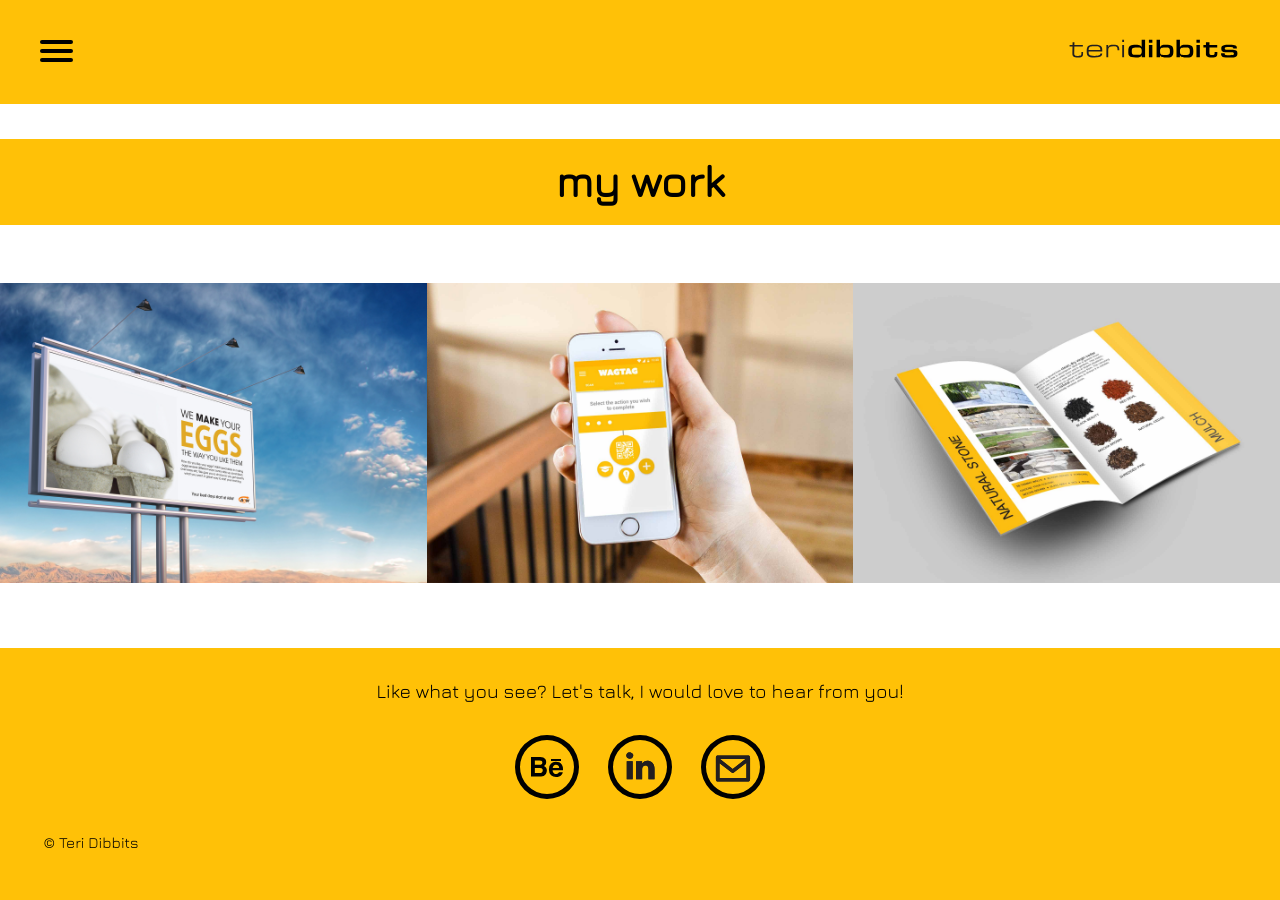
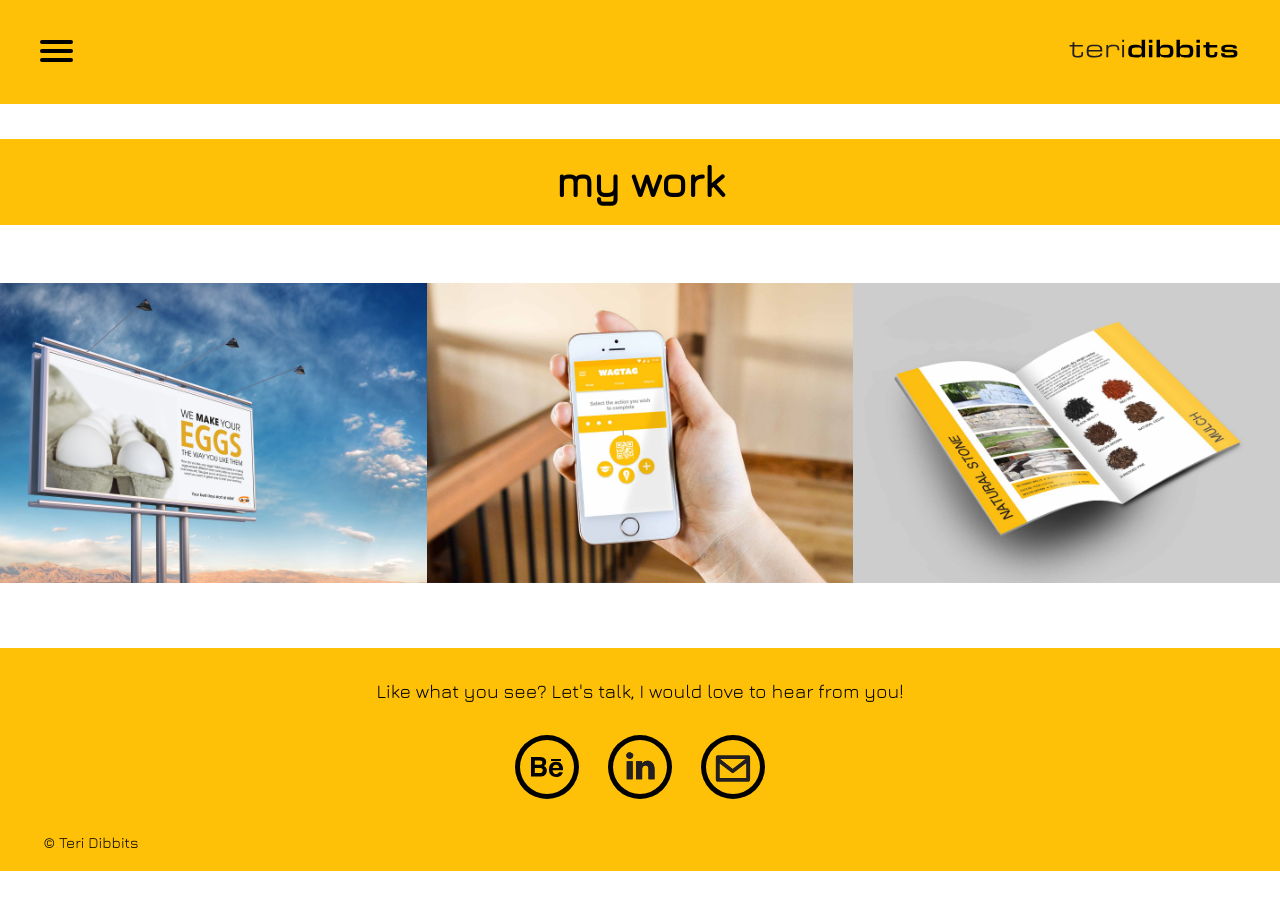
Before and after one commit to TeriDibbits/teridibbits.ca, a Jekyll site: the page built from index.html, in a window 1280 px wide and 900 px high, scrolled down 1426 px. Built offline with Jekyll 4.4.1, drawn with Linux system fonts in a browser that asks for light colours; after the commit the page ends 2297 px from its top, so only the background shows below that.

Commit message:
adjusted footer spacing

```diff
--- a/_layouts/default.html
+++ b/_layouts/default.html
@@ -60,7 +60,7 @@
     {{content}}
   </main>
 
-  <footer id="data-author" itemprop="author" itemscope itemtype="https://schema.org/Person" class="pad-t island">
+  <footer id="data-author" itemprop="author" itemscope itemtype="https://schema.org/Person" class="pad-t gutter">
     <p itemprop="description" class="footer-text push-1-2"> Like what you see? Let's talk, I would love to hear from you!</p>
     <ul class="icon-group grid grid-middle list-group">
       <li class="island-1-2 unit xs-1-3 s-1-3 m-1-3 l-1-3">
```
